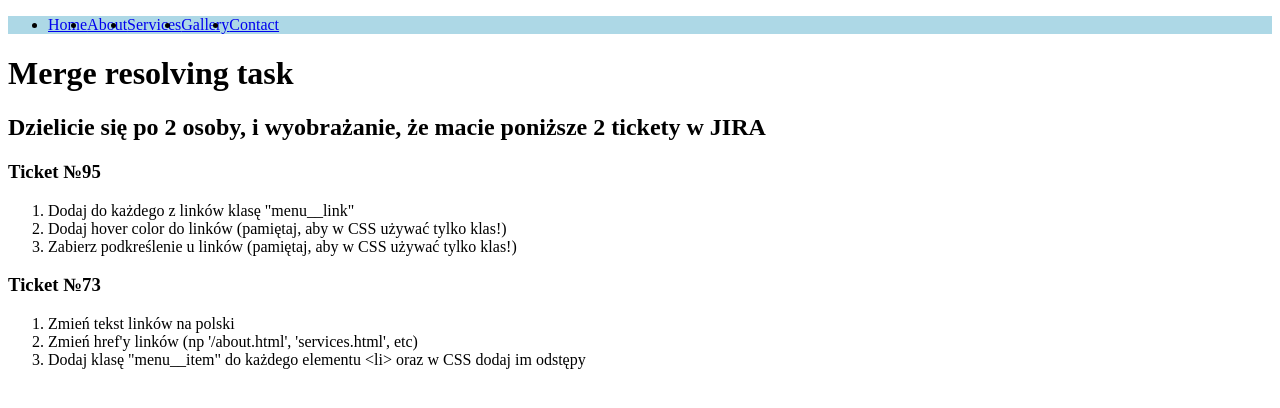
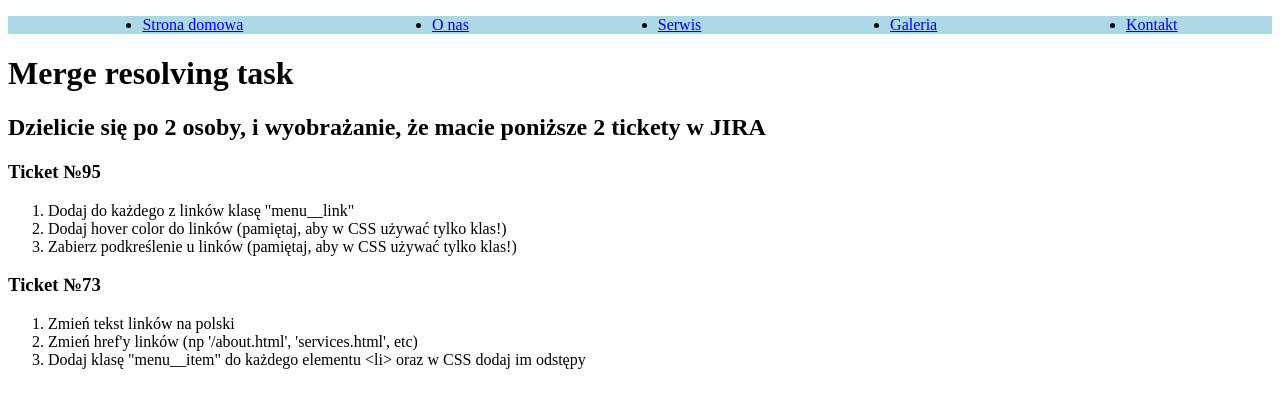
Before and after one commit to stas-lesiuk/git-day-2, a plain HTML site: page group1/index.html in a window 1280 px wide. Drawn offline with Linux system fonts and the light colour scheme.

Commit message:
ticket no 73, changed link's text, hrevs and added menu item class

```diff
--- a/group1/index.html
+++ b/group1/index.html
@@ -8,17 +8,18 @@
         background: lightblue;
         display: flex;
         flex-flow: row nowrap;
+        justify-content: space-around;
     }
   </style>
 </head>
 <body>
 <nav>
     <ul class="menu">
-        <li><a href="index.html">Home</a></li>
-        <li><a href="index.html">About</a></li>
-        <li><a href="index.html">Services</a></li>
-        <li><a href="index.html">Gallery</a></li>
-        <li><a href="index.html">Contact</a></li>
+        <li class="menu__item"><a href="home.html">Strona domowa</a></li>
+        <li class="menu__item"><a href="about.html">O nas</a></li>
+        <li class="menu__item"><a href="servis.html">Serwis</a></li>
+        <li class="menu__item"><a href="gallery.html">Galeria</a></li>
+        <li class="menu__item"><a href="contact.html">Kontakt</a></li>
     </ul>
 </nav>
 <main>
```
